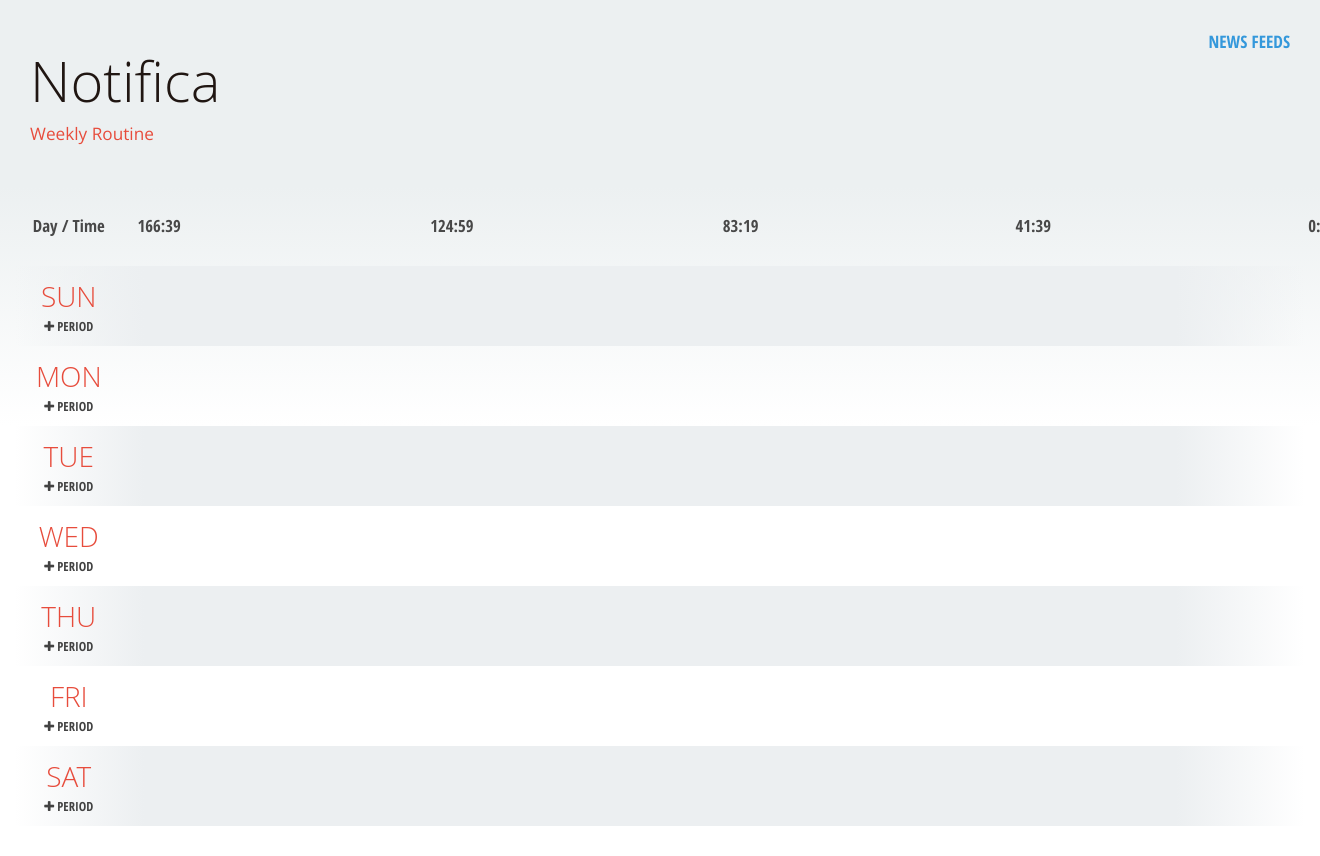
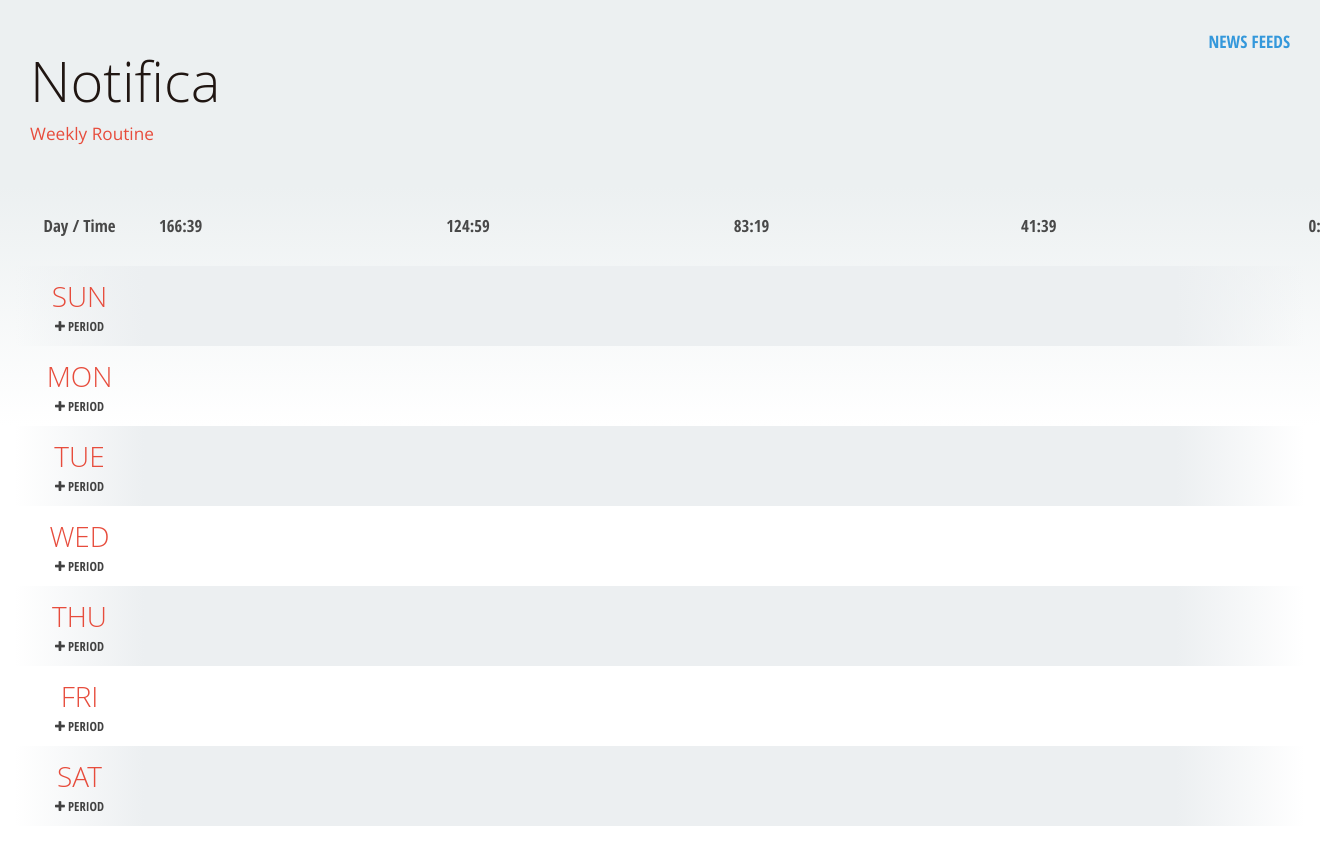
Before and after one commit to coders-circle/Notifica, a Django app: page /routine/routine/ in a window 1320 px wide. Run offline with Django 3.2, Linux system fonts and the light colour scheme; a user stored in the database is signed in; data comes from the database, SQL or seed files in the repository; both versions use the stored data as it was after the commit; some libraries are stand-ins or nearby versions.

Commit message:
improve design

```diff
--- a/web/routine/templates/routine/routine.html
+++ b/web/routine/templates/routine/routine.html
@@ -86,19 +86,19 @@
 
 <div class="block" id="routine-block">
     <div class="row row-heading">
-        <div class="col-sm-1">
+        <div class="col-md-1">
             Day / Time
         </div>
-        <div class="col-sm-11" id="time-line">
+        <div class="col-md-11" id="time-line">
         </div>
     </div>
     {% for day in days_short %}
     <div class="row row-day row-day-{{ forloop.counter0 }}" data-index-day="{{ forloop.counter0 }}" >
-        <div class="col-sm-1 col-days">
+        <div class="col-md-1 col-days">
             <p class="day-name">{{ day }}</p>
             <button class="btn-add-period" ><i class="fa fa-plus"></i> Period</button>
         </div>
-        <div class="col-sm-11 col-periods">
+        <div class="col-md-11 col-periods">
         </div>
     </div>
     {% endfor %}
--- a/web/static/css/routine.css
+++ b/web/static/css/routine.css
@@ -167,3 +167,10 @@
     font-weight: bold;
     color:#484848;
 }
+
+#routine-block .col-md-1{
+    width: 10%;
+}
+#routine-block .col-md-11{
+    width: 90%;
+}
```
Also changed, not shown: web/db.sqlite3.
